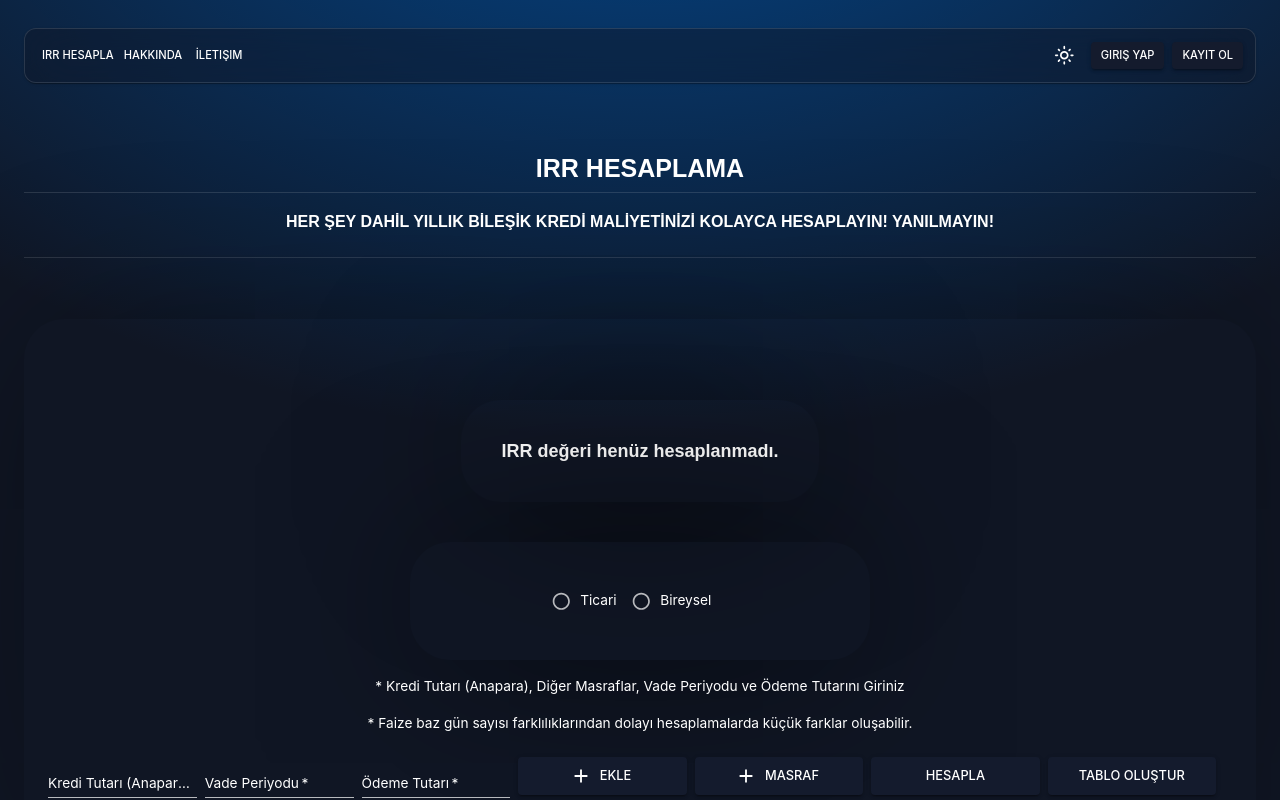
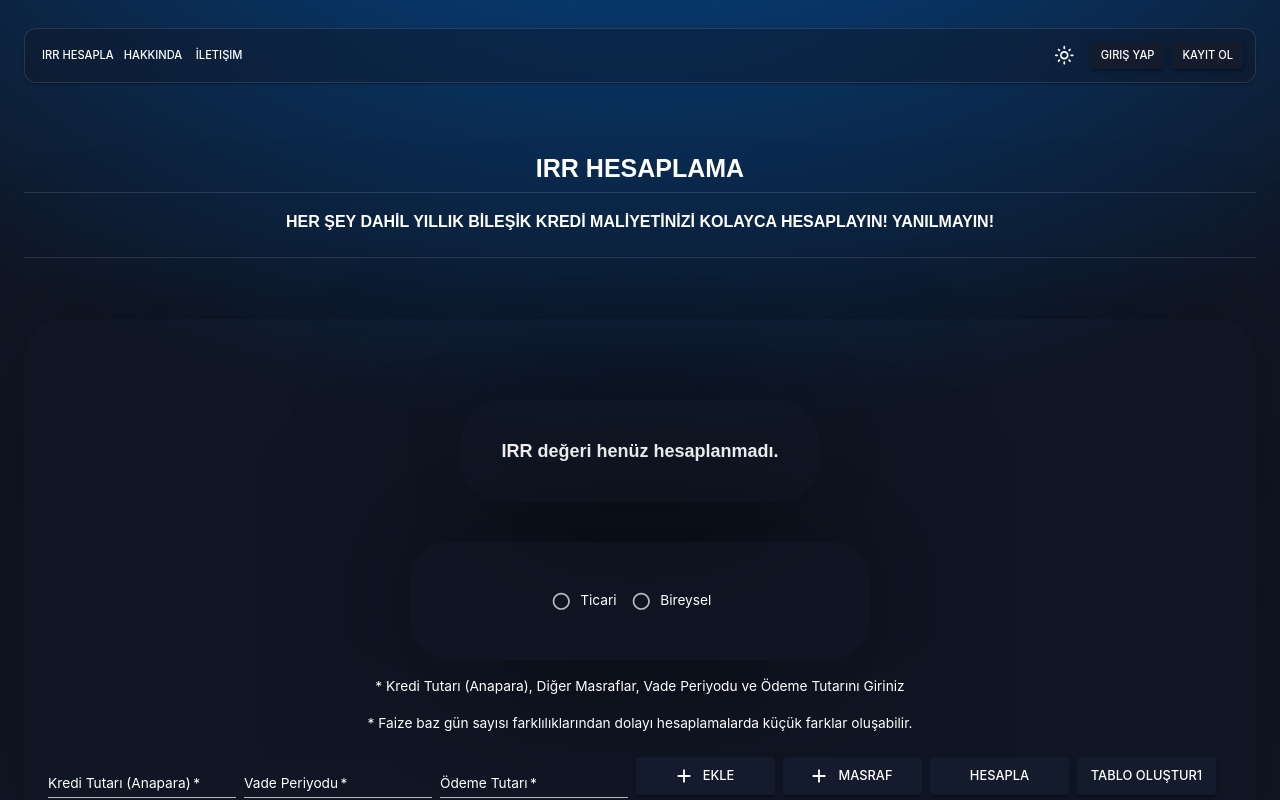
Before and after one commit to haticekatranciakgul/test.kredi-maliyeti-hesaplama, a React (Create React App) app: page /calculate in a window 1280 px wide. Shown: the top 800 px of the page. Built offline with nearby package versions, Linux system fonts and the light colour scheme.

Commit message:
Update responsive

```diff
--- a/src/Pages/Calculate.js
+++ b/src/Pages/Calculate.js
@@ -151,8 +151,6 @@ function Calculate() {
                 }}>
                     IRR HESAPLAMA
                 </Typography>
-
-
             </Box>
             <Divider></Divider>
             <Box sx={{ display: 'flex', justifyContent: 'center', }}>
@@ -164,17 +162,15 @@ function Calculate() {
                         lg: '16px',
                     },
                     fontWeight: 'bold',
-                    paddingBottom:'20px',
-                    paddingTop:'20px'
+                    paddingBottom: '20px',
+                    paddingTop: '20px'
                 }}>
                     HER ŞEY DAHİL YILLIK BİLEŞİK KREDİ MALİYETİNİZİ KOLAYCA HESAPLAYIN! YANILMAYIN!
                 </Typography>
 
             </Box>
-
             <Divider></Divider>
             <CreateTable tableData={tableData} />
-
             <Box sx={{
                 flexGrow: 1, p: 5, backgroundColor: 'transparent', borderRadius: 10, marginTop: '5%',
                 boxShadow: '1px 1px 185px -23px rgba(0, 0, 0, 0.43)',
@@ -217,8 +213,8 @@ function Calculate() {
                         <Typography>* Faize baz gün sayısı farklılıklarından dolayı hesaplamalarda küçük farklar oluşabilir.</Typography>
                     </Grid>
 
-                    <Grid container spacing={1} columns={20}>
-                        <Grid item xs={20} sm={20} md={8} >
+                    <Grid container spacing={1} columns={12}>
+                        <Grid item xs={12} sm={12} md={6} >
                             <Grid container spacing={1} columns={12}>
                                 <Grid item xs={12} sm={4} md={4} lg={4} xl={4} >
                                     <TextField fullWidth variant="standard" size="small"
@@ -315,7 +311,7 @@ function Calculate() {
                                 </Grid>
                             </Grid>
                         </Grid>
-                        <Grid item xs={20} sm={20} md={12} >
+                        <Grid item xs={12} sm={12} md={6} >
                             <Grid container spacing={1} columns={12}>
                                 <Grid item xs={12} sm={3} md={3} lg={3} xl={3} display="flex" justifyContent="flex-end">
                                     <Button
@@ -340,7 +336,7 @@ function Calculate() {
                                     >
                                         Masraf
                                     </Button>
-                                    <ExpenseModal/>
+                                    <ExpenseModal />
                                 </Grid>
                                 <Grid item xs={12} sm={3} md={3} lg={3} xl={3} display="flex" justifyContent="flex-end">
                                     <Button
@@ -360,22 +356,34 @@ function Calculate() {
                                         size="large"
                                         color="primary"
                                         onClick={handleCreateTable}
+                                        sx={{
+                                            overflow: "hidden",
+                                            whiteSpace: "nowrap",
+                                            textOverflow: "ellipsis",
+                                            padding: "5px"
+                                        }}
                                     >
-                                        Tablo Oluştur
+                                        Tablo Oluştur1
                                     </Button>
                                 </Grid>
                             </Grid>
                         </Grid>
                     </Grid>
                 </Grid>
-                <Box mt={4}>
-                    <Grid container spacing={2}>
+
                 {generatedRows.map((row, index) => (
-                            <React.Fragment key={index}>
-                                <Grid item xs={5}>
+                    <Grid container spacing={2} key={index} sx={{marginTop:'10px'}}>
+                        <Grid container spacing={1} columns={12}>
+                            <Grid item xs={12} sm={6} md={6} >
+                                <Grid container spacing={1} columns={12}>
+                                    <Grid item xs={12} sm={6} md={4} lg={4} xl={4} >
+
                                     </Grid>
-                                <Grid item xs={5}>
-                                    <TextField
+                                    <Grid item xs={12} sm={6} md={4} lg={4} xl={4}>
+                                    </Grid>
+                                    <Grid item xs={12} sm={12} md={4} lg={4} xl={4}>
+                                        <TextField variant="standard" size="small"
+                                            label="Yeni Ödeme Tutarı "
                                             fullWidth
                                             value={row.value2}
                                             onChange={(e) => {
@@ -390,26 +398,37 @@ function Calculate() {
                                             }}
                                         />
                                     </Grid>
-                                <Grid
-                                    item
-                                    xs={2}
-                                    display="flex"
-                                    justifyContent="center"
-                                    alignItems="center"
-                                >
+                                </Grid>
+                            </Grid>
+                            <Grid item xs={12} sm={6} md={6}  >
+                                <Grid container spacing={1} columns={12}>
+                                    <Grid item xs={12} sm={12} md={3} lg={3} xl={3} display="flex" justifyContent="flex-end">
                                         <Button
                                             variant="contained"
                                             color="primary"
                                             startIcon={<DeleteIcon />}
+                                            fullWidth
+                                            size="large"
                                             onClick={() => handleDeleteRow(index)}
                                         >
                                             SİL
                                         </Button>
                                     </Grid>
-                            </React.Fragment>
+                                    <Grid item xs={12} sm={6} md={3} lg={3} xl={3} display="flex" justifyContent="flex-end">
+
+
+                                    </Grid>
+                                    <Grid item xs={12} sm={6} md={3} lg={3} xl={3} display="flex" justifyContent="flex-end">
+
+                                    </Grid>
+                                    <Grid item xs={12} sm={6} md={3} lg={3} xl={3} display="flex" justifyContent="flex-end">
+
+                                    </Grid>
+                                </Grid>
+                            </Grid>
+                        </Grid>
+                    </Grid>
                 ))}
-                    </Grid>
-                </Box>
             </Box>
         </>
     )
```
Lines whose indentation alone changed are shown as unchanged.
